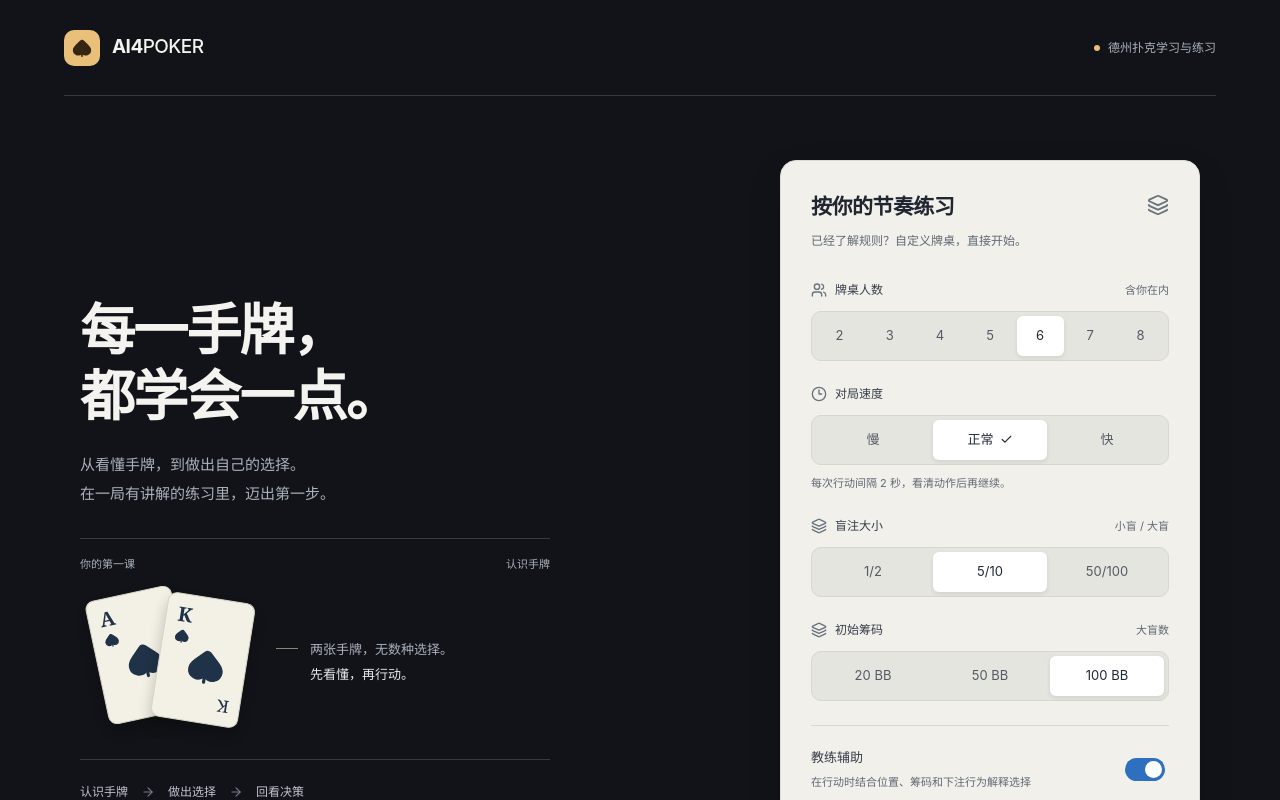
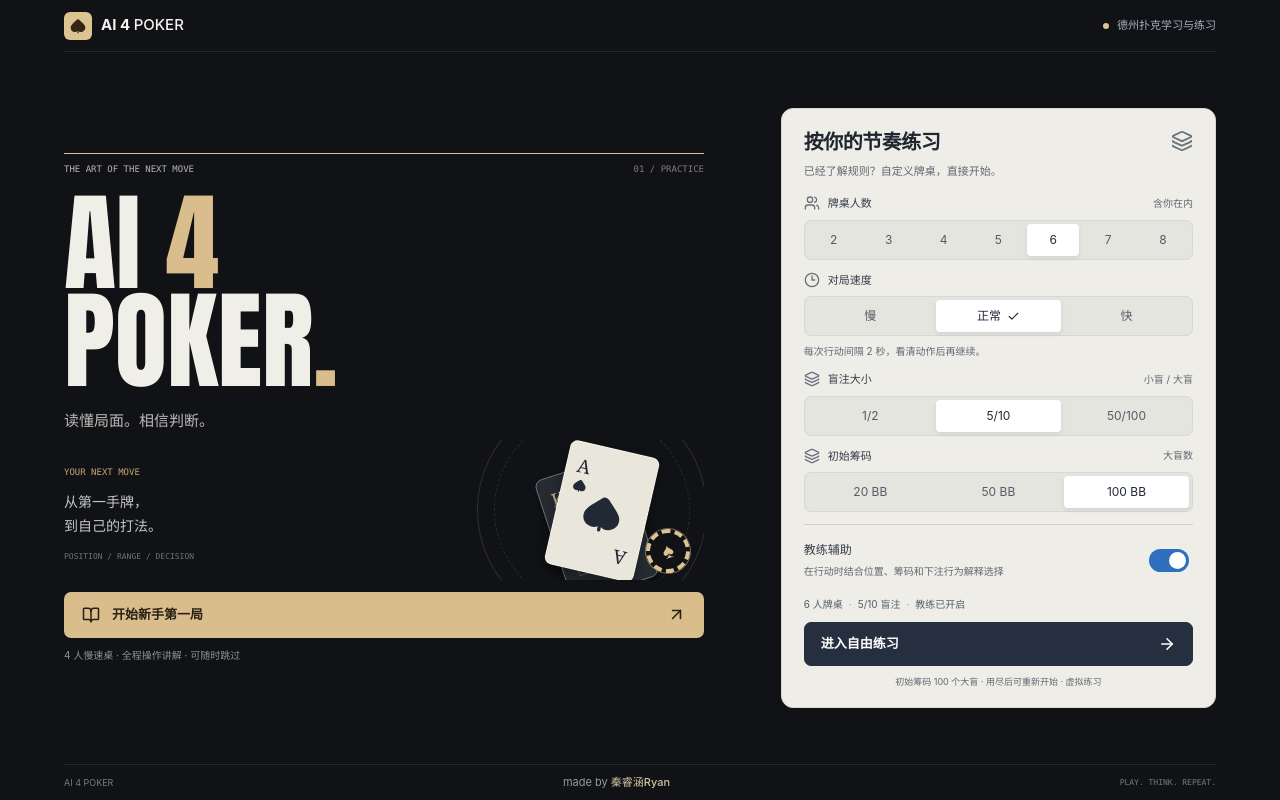
Before and after one commit to Gambit025/AI4POKER, a React (Vite) app in the folder react-app/: page / in a window 1280 px wide. Shown: the top 800 px of the page. Built offline with nearby package versions, Linux system fonts and the light colour scheme.

Commit message:
Design AI 4 POKER cover and streamline home settings

```diff
--- a/react-app/src/components/SessionSetup.tsx
+++ b/react-app/src/components/SessionSetup.tsx
@@ -1,6 +1,6 @@
 import { useState } from 'react';
-import { ArrowRight, ArrowUpRight, BookOpen, Check, Clock3, Layers3, Spade, Users, Volume2 } from 'lucide-react';
-import { readSoundPreferences, saveSoundPreferences } from '../audio/pokerAudio';
+import { ArrowRight, ArrowUpRight, BookOpen, Check, Clock3, Layers3, Spade, Users } from 'lucide-react';
+import { readSoundPreferences } from '../audio/pokerAudio';
 import type { GameConfig } from '../engine/types';
 
 export function SessionSetup({ onStart }: { onStart: (config: GameConfig, tutorial?: boolean) => void }) {
@@ -9,29 +9,28 @@ export function SessionSetup({ onStart }: { onStart: (config: GameConfig, tutori
   const [blinds, setBlinds] = useState('5/10');
   const [startingBB,setStartingBB]=useState(100);
   const [assist, setAssist] = useState(true);
-  const [sound, setSound] = useState(() => readSoundPreferences().enabled);
+  const [sound] = useState(() => readSoundPreferences().enabled);
   const start = () => {
     const [sb, bb] = blinds.split('/').map(Number);
     onStart({ playerCount: players, sb, bb, speed, aiAssist: assist, sound, startingBB });
   };
-  return <main className="session-page">
+  return <main className="session-page cover-page">
     <header className="session-header">
-      <a className="brand" href="./" aria-label="AI4POKER 首页"><span className="brand-mark"><Spade size={20} fill="currentColor" /></span><span>AI4<span className="brand-light">POKER</span></span></a>
+      <a className="brand" href="./" aria-label="AI4POKER 首页"><span className="brand-mark"><Spade size={20} fill="currentColor" /></span><span>AI 4 <span className="brand-light">POKER</span></span></a>
       <span className="header-note"><span className="status-dot" /> 德州扑克学习与练习</span>
     </header>
     <div className="session-grid">
       <section className="welcome-section" aria-labelledby="welcome-title">
-        <h1 id="welcome-title">每一手牌，<br />都学会一点。</h1>
-        <p className="welcome-description">从看懂手牌，到做出自己的选择。<br />在一局有讲解的练习里，迈出第一步。</p>
-        <div className="hand-preview" aria-label="手牌示例：黑桃 A 和黑桃 K">
-          <div className="preview-caption"><span>你的第一课</span><span>认识手牌</span></div>
-          <div className="preview-cards" aria-hidden="true">
-            <div className="sample-card sample-ace"><span>A<Spade size={15} fill="currentColor" /></span><Spade className="sample-suit" fill="currentColor" /><span className="card-corner">A</span></div>
-            <div className="sample-card sample-king"><span>K<Spade size={15} fill="currentColor" /></span><Spade className="sample-suit" fill="currentColor" /><span className="card-corner">K</span></div>
-          </div>
-          <div className="preview-description"><span className="lesson-line" /><p>两张手牌，无数种选择。<br /><strong>先看懂，再行动。</strong></p></div>
+        <div className="cover-kicker"><span>THE ART OF THE NEXT MOVE</span><span>01 / PRACTICE</span></div>
+        <h1 id="welcome-title" aria-label="AI 4 POKER"><span>AI <em>4</em></span><span>POKER<span className="cover-title-dot">.</span></span></h1>
+        <p className="welcome-description">读懂局面。相信判断。</p>
+        <div className="cover-scene" aria-hidden="true">
+          <div className="cover-scene-copy"><span className="cover-small-label">YOUR NEXT MOVE</span><p>从第一手牌，<br/>到自己的打法。</p><span className="cover-coordinates">POSITION / RANGE / DECISION</span></div>
+          <div className="cover-orbit"/>
+          <div className="cover-card cover-card-back"><span>K <Spade size={16} fill="currentColor"/></span><div className="cover-card-monogram">4</div></div>
+          <div className="cover-card cover-card-front"><span>A <Spade size={16} fill="currentColor"/></span><Spade className="cover-card-suit" fill="currentColor"/><span className="cover-card-corner">A</span></div>
+          <span className="cover-chip">♠</span>
         </div>
-        <div className="learning-path" aria-label="学习路径"><span>认识手牌</span><ArrowRight size={14} /><span>做出选择</span><ArrowRight size={14} /><span>回看决策</span></div>
         <button className="primary-button tutorial-button" onClick={() => onStart({ playerCount: 4, sb: 5, bb: 10, speed: '慢', aiAssist: true, sound }, true)}><BookOpen size={18} /><span>开始新手第一局</span><ArrowUpRight size={19} /></button>
         <p className="welcome-footnote">4 人慢速桌 · 全程操作讲解 · 可随时跳过</p>
       </section>
@@ -42,12 +41,11 @@ export function SessionSetup({ onStart }: { onStart: (config: GameConfig, tutori
         <fieldset className="setup-field"><legend><Layers3 size={16} />盲注大小<span>小盲 / 大盲</span></legend><div className="segmented">{['1/2','5/10','50/100'].map(b => <button key={b} aria-pressed={blinds === b} onClick={() => setBlinds(b)}>{b}</button>)}</div></fieldset>
         <fieldset className="setup-field"><legend><Layers3 size={16}/>初始筹码<span>大盲数</span></legend><div className="segmented">{[20,50,100].map(n=><button key={n} aria-pressed={startingBB===n} onClick={()=>setStartingBB(n)}>{n} BB</button>)}</div></fieldset>
         <div className="assist-setting"><div><h3>教练辅助</h3><p>在行动时结合位置、筹码和下注行为解释选择</p></div><button className="setting-switch" role="switch" aria-label="教练辅助" aria-checked={assist} onClick={() => setAssist(!assist)}><span /></button></div>
-        <div className="assist-setting sound-setting"><div><h3 className="flex items-center gap-2"><Volume2 size={15}/> 牌桌音效</h3><p>轻量操作提示，牌局内可调音量或静音</p></div><button className="setting-switch" role="switch" aria-label="牌桌音效" aria-checked={sound} onClick={() => {const next=!sound; setSound(next); saveSoundPreferences({...readSoundPreferences(),enabled:next});}}><span /></button></div>
         <div className="session-summary"><span>{players} 人牌桌</span><span>{blinds} 盲注</span><span>{assist ? '教练已开启' : '自主练习'}</span></div>
         <button className="secondary-button" onClick={start}>进入自由练习<ArrowRight size={18} /></button>
         <p className="setup-footnote">初始筹码 {startingBB} 个大盲 · 用尽后可重新开始 · 虚拟练习</p>
       </section>
     </div>
-    <footer className="session-footer"><span>AI4POKER</span><p>把注意力放在选择上，进步来自每一次思考。</p><span>LEARN BY PLAYING</span></footer>
+    <footer className="session-footer"><span>AI 4 POKER</span><p>made by <strong>秦睿涵Ryan</strong></p><span>PLAY. THINK. REPEAT.</span></footer>
   </main>;
 }
--- a/react-app/src/main.tsx
+++ b/react-app/src/main.tsx
@@ -2,6 +2,7 @@ import { StrictMode } from 'react'
 import { createRoot } from 'react-dom/client'
 import './index.css'
 import './table.css'
+import './session.css'
 import App from './App.tsx'
 
 createRoot(document.getElementById('root')!).render(
```
Also changed, not shown: react-app/src/session.css (added), 2 other files (tests, documents, lock files or other folders).
